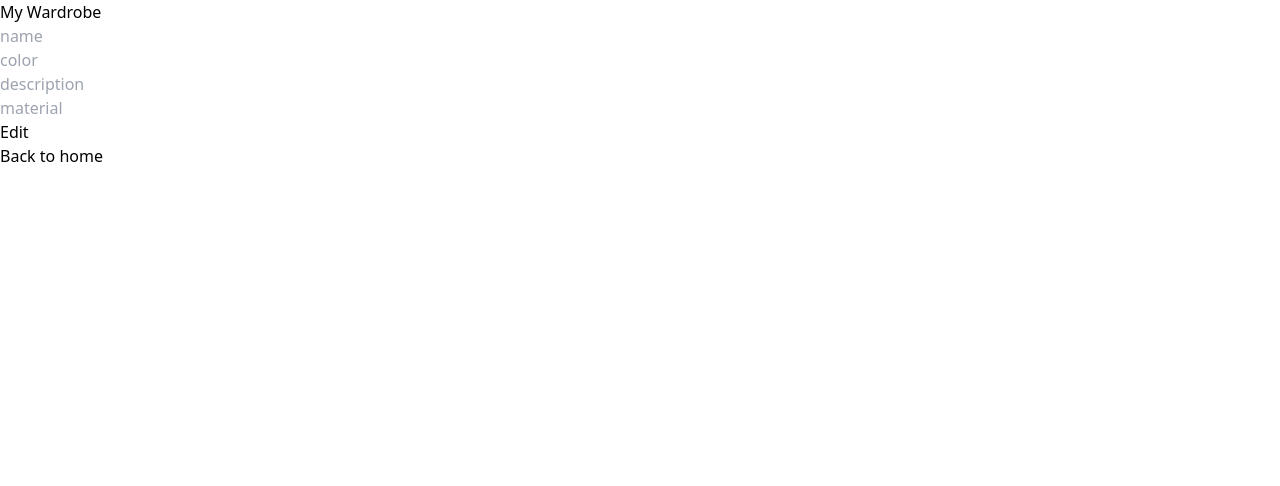
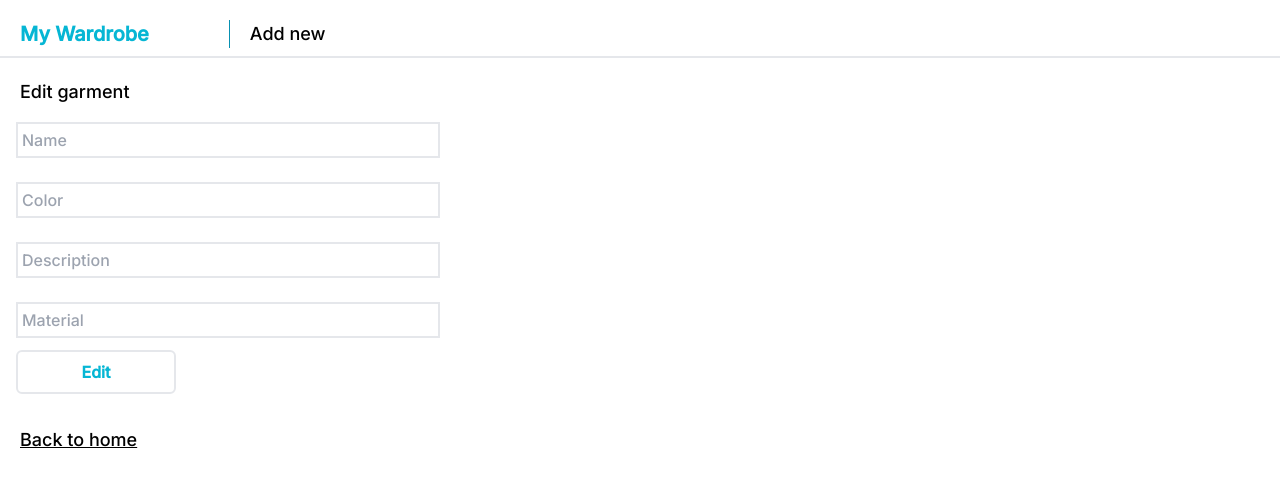
Before and after one commit to Naime-m/WardrobeUI, an Angular app: page /edit/1 in a window 1280 px wide. Shown: the top 486 px of the page. Built offline with nearby package versions, Linux system fonts and the light colour scheme; no server answers.

Commit message:
added styling

```diff
--- a/src/app/app.component.html
+++ b/src/app/app.component.html
@@ -1,2 +1,6 @@
-<h1>{{title}}</h1>
+<nav class="mt-5 border-b-2 pb-2 flex flex-row justify-start">
+    <a routerLink="/index" class="ml-5 text-cyan-500 font-bold text-xl">{{title}}</a>
+    <span class="border-l border-cyan-600 ml-20"></span>
+    <a routerLink="/create" class="ml-5 text-lg">Add new</a>
+</nav>
 <router-outlet></router-outlet>
--- a/src/app/garments-create/garments-create.component.html
+++ b/src/app/garments-create/garments-create.component.html
@@ -1,17 +1,20 @@
 <div>
+    <h1 class="text-lg mt-5 ml-5">Add new garment</h1>
     <form>
         <div>
-            <input type="text" name="garmentName" [(ngModel)]="garment.name" placeholder="name">
+            <input type="text" name="garmentName" class="m-3 border-2 p-1 w-1/3" [(ngModel)]="garment.name" placeholder="Name">
         </div>
         <div>
-            <input type="text" name="garmentColor" [(ngModel)]="garment.color" placeholder="color">
+            <input type="text" name="garmentColor" class="m-3 border-2 p-1 w-1/3" [(ngModel)]="garment.color" placeholder="Color">
         </div>
         <div>
-            <input type="text" name="garmentDescription" [(ngModel)]="garment.description" placeholder="description">
+            <input type="text" name="garmentDescription" class="m-3 border-2 p-1 w-1/3" [(ngModel)]="garment.description" placeholder="Description">
         </div>
         <div>
-            <input type="text" name="garmentMaterial" [(ngModel)]="garment.material" placeholder="material">
+            <input type="text" name="garmentMaterial" class="m-3 border-2 p-1 w-1/3" [(ngModel)]="garment.material" placeholder="Material">
         </div>
-        <button type="submit" (click)="createGarment()">Add</button>
+        <button type="submit" class="border-2 p-2 text-center ml-3 mb-7 text-cyan-500 font-bold rounded-md w-40" (click)="createGarment()">Add</button>
     </form>
 </div>
+
+<a routerLink="/index" class="text-lg p-5 underline">Back to home</a>
--- a/src/app/garments-edit/garments-edit.component.html
+++ b/src/app/garments-edit/garments-edit.component.html
@@ -1,19 +1,20 @@
 <div>
-    <form>
+    <h1 class="text-lg mt-5 ml-5">Edit garment</h1>
+    <form class="p-1 flex flex-col">
         <div>
-            <input type="text" name="garmentName" [(ngModel)]="garment.name" placeholder="name">
+            <input type="text" class="m-3 border-2 p-1 w-1/3" name="garmentName" [(ngModel)]="garment.name" placeholder="Name">
         </div>
         <div>
-            <input type="text" name="garmentColor" [(ngModel)]="garment.color" placeholder="color">
+            <input type="text" class="m-3 border-2 p-1 w-1/3" name="garmentColor" [(ngModel)]="garment.color" placeholder="Color">
         </div>
         <div>
-            <input type="text" name="garmentDescription" [(ngModel)]="garment.description" placeholder="description">
+            <input type="text" class="m-3 border-2 p-1 w-1/3" name="garmentDescription" [(ngModel)]="garment.description" placeholder="Description">
         </div>
         <div>
-            <input type="text" name="garmentMaterial" [(ngModel)]="garment.material" placeholder="material">
+            <input type="text" class="m-3 border-2 p-1 w-1/3" name="garmentMaterial" [(ngModel)]="garment.material" placeholder="Material">
         </div>
-        <button type="submit" (click)="updateGarment()">Edit</button>
+        <button type="submit" class="border-2 p-2 text-center ml-3 mb-7 text-cyan-500 font-bold rounded-md w-40" (click)="updateGarment()">Edit</button>
     </form>
 </div>
 
-<a routerLink="/index">Back to home</a>
+<a routerLink="/index" class="text-lg p-5 underline">Back to home</a>
--- a/src/app/garments/garments.component.html
+++ b/src/app/garments/garments.component.html
@@ -1,11 +1,10 @@
-<a routerLink="/create">Add new garment !</a>
-
-<div *ngFor="let garment of garments">
-    <h1>{{garment.name}}</h1>
-    <p>{{garment.id}}</p>
-    <p>{{garment.color}}</p>
-    <p>{{garment.material}}</p>
-    <p>{{garment.description}}</p>
-<button class="editGarment" routerLink="/edit/{{garment.id}}">Edit</button>
-<button class="deleteGarment" (click)="deleteGarment(garment.id)">Delete</button>
+<div class="mt-5 flex gap-x-10 ml-5">
+    <div *ngFor="let garment of garments" class="border-2 rounded-md p-3 px-5">
+        <h1 class="border-1 border-cyan-100 text-lg">Name: <span class="font-bold">{{garment.name}}</span></h1>
+        <p class="text-lg">Color: {{garment.color}}</p>
+        <p class="text-lg">Material: {{garment.material}}</p>
+        <p class="text-lg mb-2">About: {{garment.description}}</p>
+        <button class="border-2 p-2 mr-2 rounded-md" routerLink="/edit/{{garment.id}}">Edit</button>
+        <button class="border-2 p-2 rounded-md" (click)="deleteGarment(garment.id)">Delete</button>
+    </div>
 </div>
--- a/src/app/garments/garments.component.ts
+++ b/src/app/garments/garments.component.ts
@@ -14,7 +14,7 @@ export class GarmentsComponent implements OnInit {
   }
 
   garments: Garment[] = [];
-
+  title = "My Wardrobe";
 constructor(private garmentService: GarmentService) {}
 
 getAllGarments() {
--- a/src/index.html
+++ b/src/index.html
@@ -6,6 +6,7 @@
   <base href="/">
   <meta name="viewport" content="width=device-width, initial-scale=1">
   <link rel="icon" type="image/x-icon" href="favicon.ico">
+  <link rel="preconnect" href="https://fonts.googleapis.com"><link rel="preconnect" href="https://fonts.gstatic.com" crossorigin><link href="https://fonts.googleapis.com/css2?family=Inter:wght@500&display=swap" rel="stylesheet">
 </head>
 <body>
   <app-root></app-root>
--- a/src/styles.css
+++ b/src/styles.css
@@ -1,3 +1,10 @@
 @tailwind base;
 @tailwind components;
 @tailwind utilities;
+
+
+body {
+    box-sizing: border-box;
+    margin: 0;
+    font-family: 'Inter', sans-serif;
+}
```
